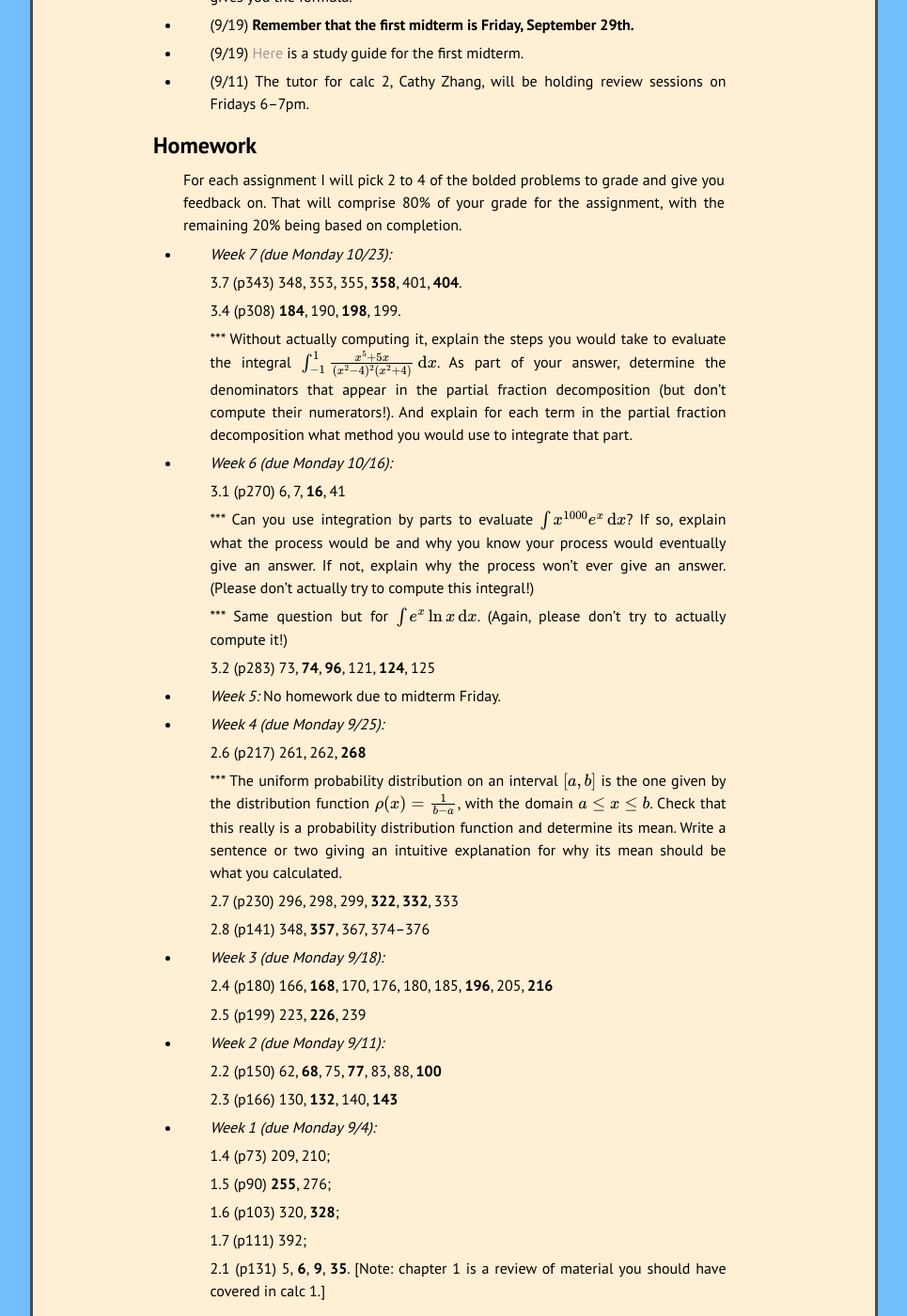
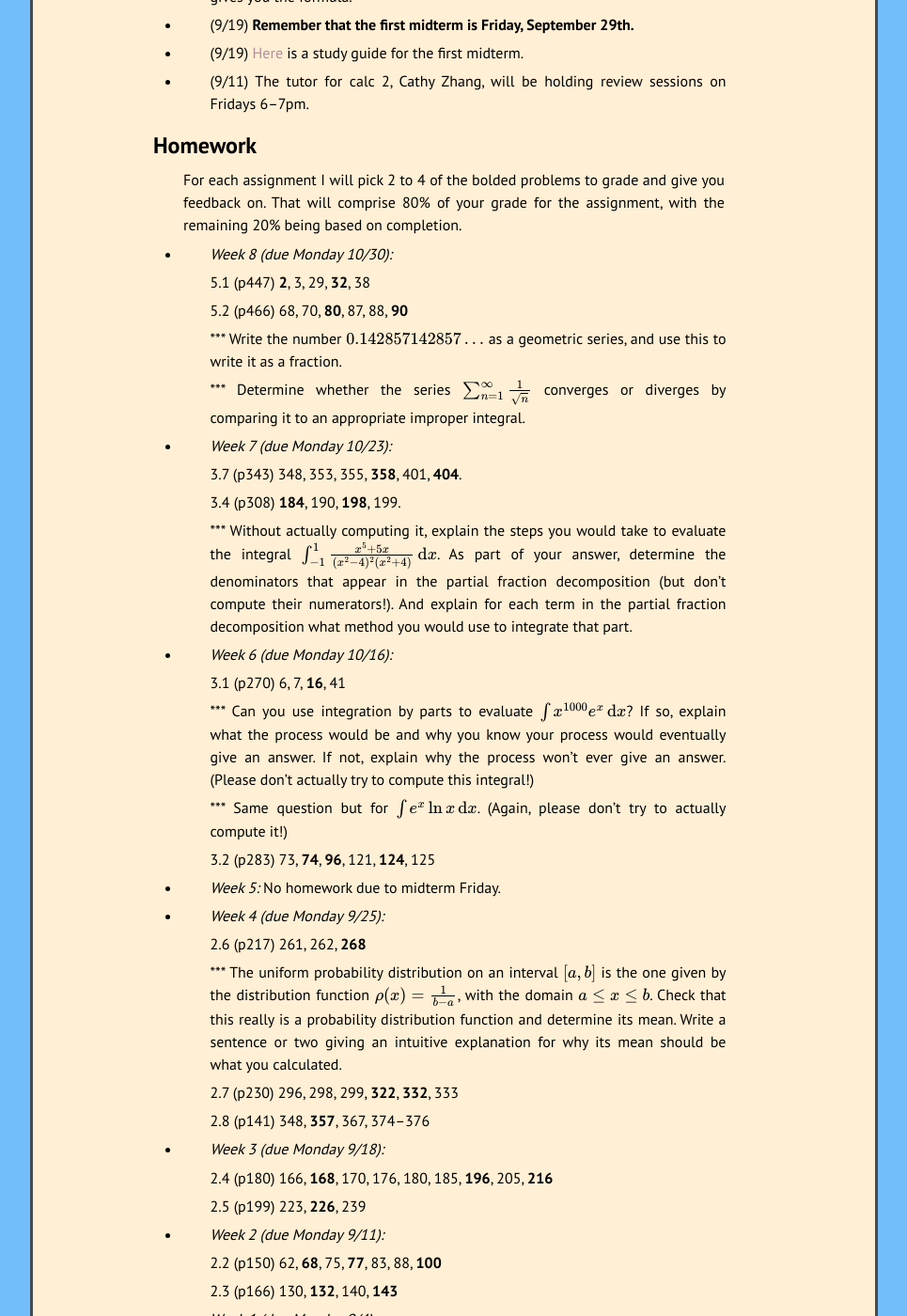
Before and after one commit to kamerynjw/kamerynjw.github.io, a Jekyll site: the page built from teaching/2023/math211.md, in a window 1280 px wide and 1400 px high, scrolled down 572 px. Shown: the whole window at 94% size, without its empty margins (157-1122 px from the left). Built offline with Jekyll 4.4.1, drawn with Linux system fonts in a browser that asks for light colours; nearby versions of some CDN libraries; formulas are drawn with MathJax 3; some of the changed text lies outside the part shown.

Commit message:
week 8 calc 2

```diff
--- a/teaching/2023/math211.md
+++ b/teaching/2023/math211.md
@@ -28,6 +28,16 @@ Homework
 --------
 
 For each assignment I will pick 2 to 4 of the bolded problems to grade and give you feedback on. That will comprise 80% of your grade for the assignment, with the remaining 20% being based on completion.
+
+* *Week 8 (due Monday 10/30):*
+
+   5.1 (p447) **2**, 3, 29, **32**, 38
+
+   5.2 (p466) 68, 70, **80**, 87, 88, **90**
+
+   *** Write the number $0.142857142857\ldots$ as a geometric series, and use this to write it as a fraction.
+
+   *** Determine whether the series $\sum_{n=1}^\infty \frac{1}{\sqrt n}$ converges or diverges by comparing it to an appropriate improper integral.
 
 * *Week 7 (due Monday 10/23):*
 
@@ -85,6 +95,8 @@ For each assignment I will pick 2 to 4 of the bolded problems to grade and give
 
 In-class Worksheets
 --------
+
+* [10/27: Sections 5.2 and 5.3](ws10-27.pdf)
 
 * [10/18 and 10/20: Section 3.4](ws10-18.pdf)
 
```
Also changed, not shown: 1 other file.
